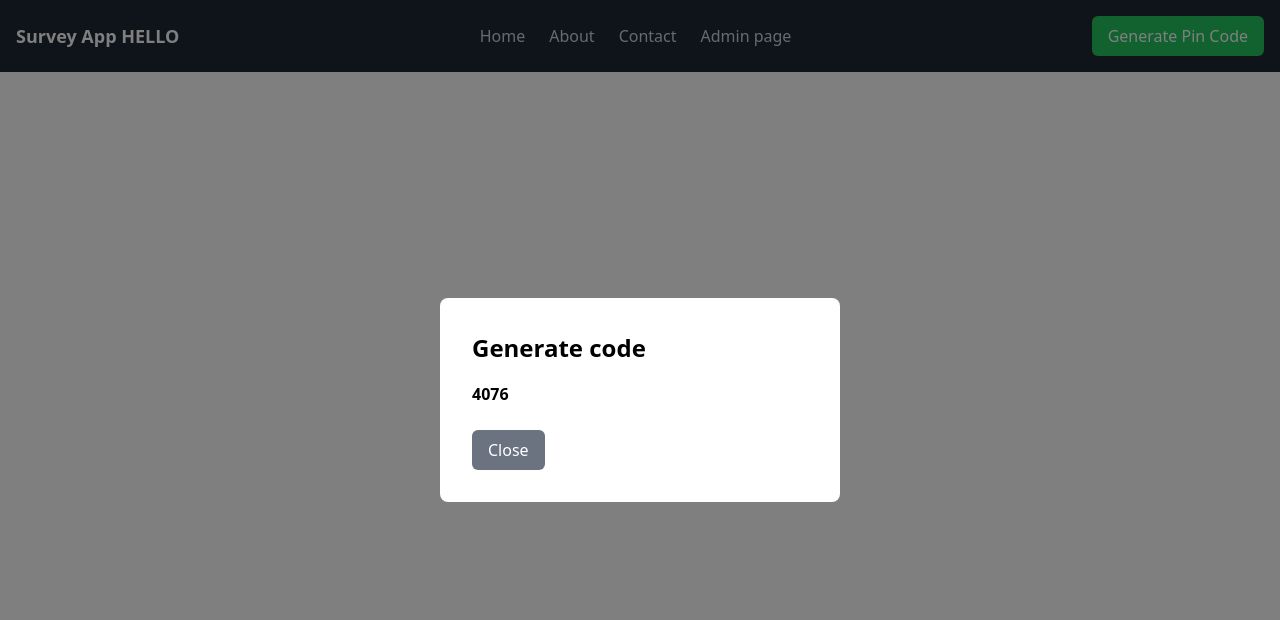
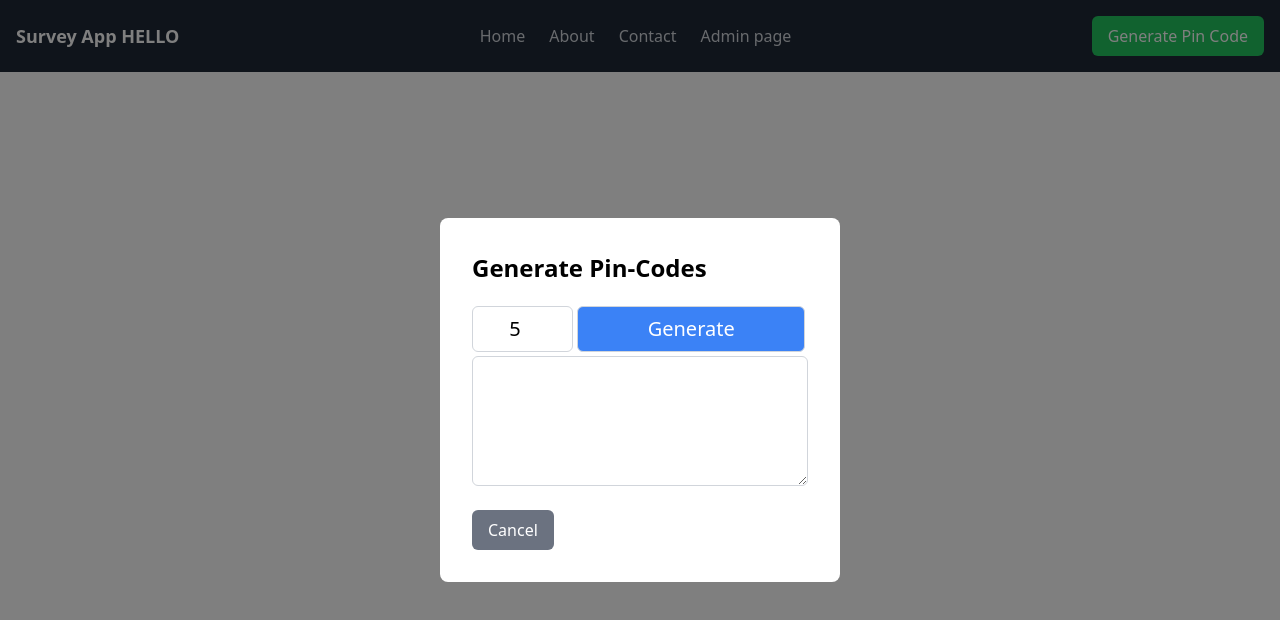
Before and after one commit to edasa235/survey1, a SvelteKit app in the folder frontend/: page /admin in a window 1280 px wide. Both pictures are taken after a click on the button "Generate Pin Code". Shown: the top 620 px of the page. Built offline with nearby package versions, Linux system fonts and the light colour scheme.

Commit message:
Lagde muligheten til å generere så mange koder man vil

```diff
--- a/frontend/src/routes/admin/+page.svelte
+++ b/frontend/src/routes/admin/+page.svelte
@@ -1,8 +1,35 @@
 
 <script>
     let showPinCodeModal = false
-    let pinCodeGenerated = Math.floor(1000 + Math.random()*9000)
+    let pinCodesGenerating = 5
+    let pinCodes = ["1245","1245","1245"]
+    let pinCodesString = ""
 
+    function generateCode() {return(String(Math.floor(1000 + Math.random()*9000)))}
+
+    function generatePinCodes() {
+        if(pinCodesGenerating > 2000) {pinCodesGenerating = 2000}
+
+        pinCodesString = ""
+        pinCodes = []
+        let pinCodeGenerated = ""
+        for (let i = 0; i < pinCodesGenerating; i++) {
+            pinCodeGenerated = generateCode()
+            while (pinCodes.includes(pinCodeGenerated)) {
+                pinCodeGenerated = generateCode()
+            }
+            pinCodes.push(pinCodeGenerated)
+        }
+
+        for (let i = 0; i < pinCodesGenerating; i++) {
+            pinCodesString += pinCodes[i]
+            if(i != pinCodesGenerating-1) {
+                pinCodesString += "\n"
+            }
+        }
+
+
+    }
     /*
     import { client } from '../sanityClient.js';
     import { onMount } from 'svelte';
@@ -159,14 +186,20 @@
 {#if showPinCodeModal}
     <div class="modal">
         <div class="modal-content">
-            <div class="modal-header">Generate code</div>
+            <div class="modal-header">Generate Pin-Codes</div>
 
+            <form on:submit|preventDefault={generatePinCodes}>
+                <div>
+                    <input id="pincode" type="number" bind:value={pinCodesGenerating} style="width: 30%;" class="mt-1 w-full p-2 border border-gray-300 rounded-md text-xl text-center" required />
+                    <button type="submit" style="width: 68%;" class="mt-1 w-full p-2 border border-gray-300 bg-blue-500 text-white rounded-md text-xl text-center">Generate</button>
 
-            <p id="pincodeError" class="font-bold" >{pinCodeGenerated}</p>
-            <div class="mt-6 flex justify-between">
-                <button type="button" class="px-4 py-2 bg-gray-500 text-white rounded-md" on:click={togglePinCodeModal}>Close</button>
+<textarea id="pincodesgenerated" name="pin codes generated" class="mt-1 block w-full p-2 border border-gray-300 rounded-md text-xl" rows="4" cols="30">{pinCodesString}</textarea>
+                </div>
 
-            </div>
+                <div class="mt-6 flex justify-between">
+                    <button type="button" class="px-4 py-2 bg-gray-500 text-white rounded-md" on:click={togglePinCodeModal}>Cancel</button>
+                </div>
+            </form>
         </div>
     </div>
 {/if}
```
